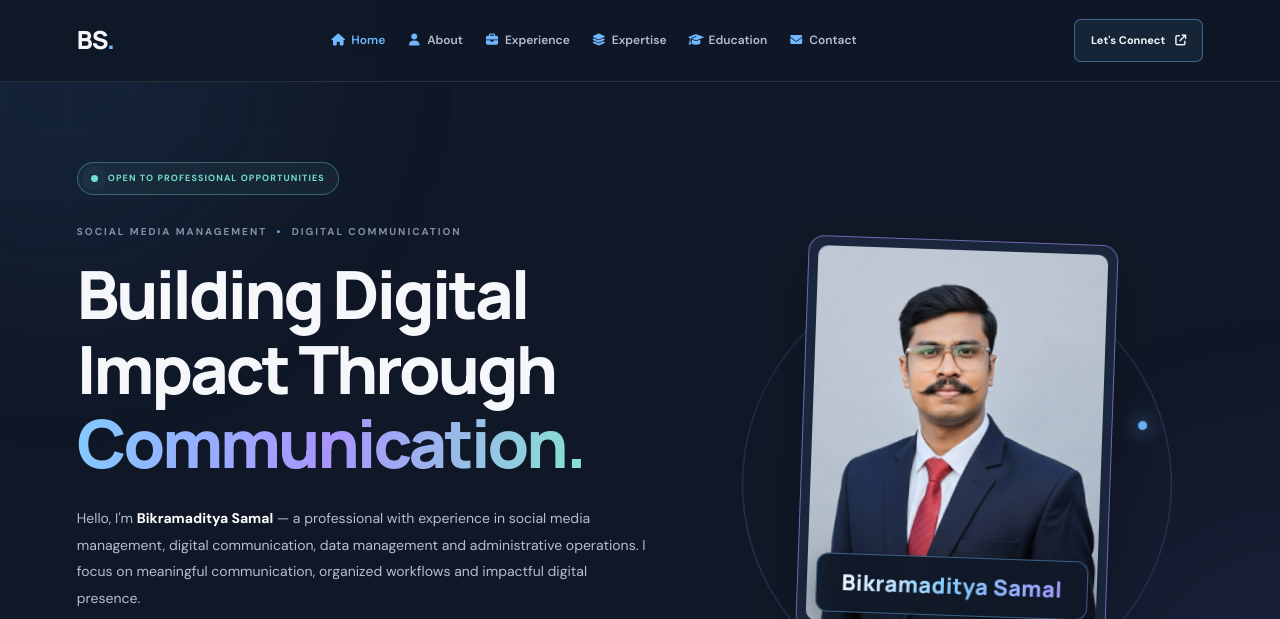
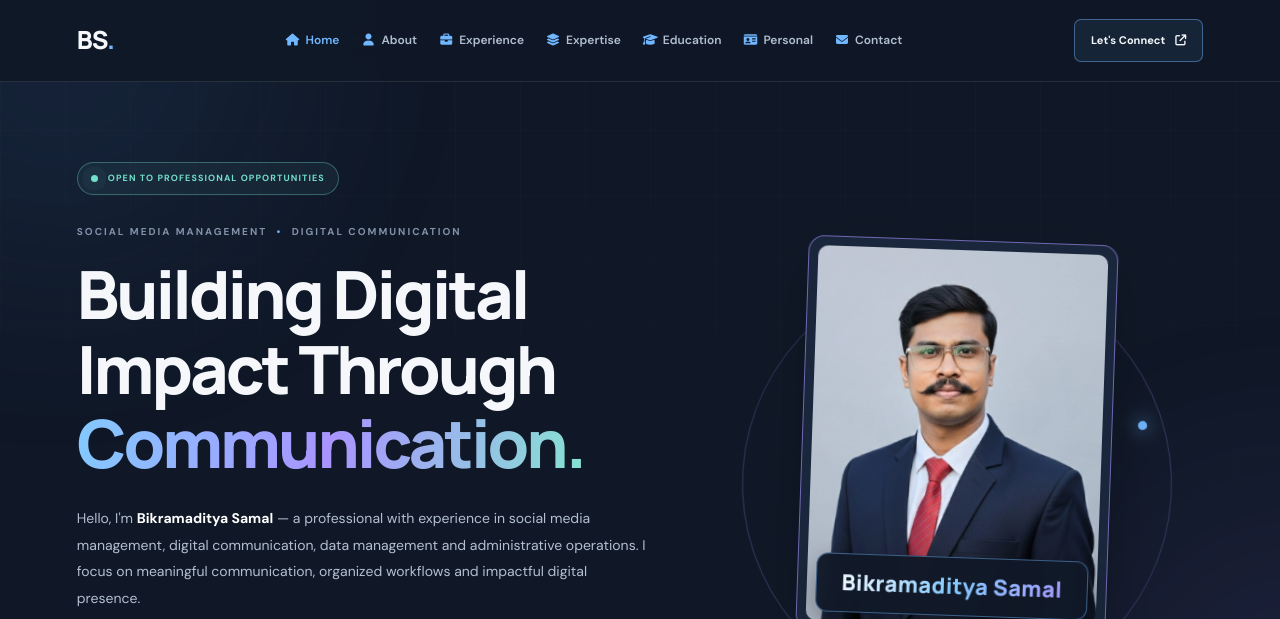
Before and after one commit to bikramadityasamal/bikramadityasamal.github.io, a plain HTML site: page index.html in a window 1280 px wide. Shown: the top 619 px of the page. Drawn offline with Linux system fonts and the light colour scheme.

Commit message:
Update index.html

```diff
--- a/index.html
+++ b/index.html
@@ -91,6 +91,7 @@
     <a href="#experience"><i class="fa-solid fa-briefcase"></i> Experience</a>
     <a href="#expertise"><i class="fa-solid fa-layer-group"></i> Expertise</a>
     <a href="#education"><i class="fa-solid fa-graduation-cap"></i> Education</a>
+    <a href="#personal"><i class="fa-solid fa-id-card"></i> Personal</a>
     <a href="#contact"><i class="fa-solid fa-envelope"></i> Contact</a>
 </nav>
 
```
Lines whose indentation alone changed are shown as unchanged.
